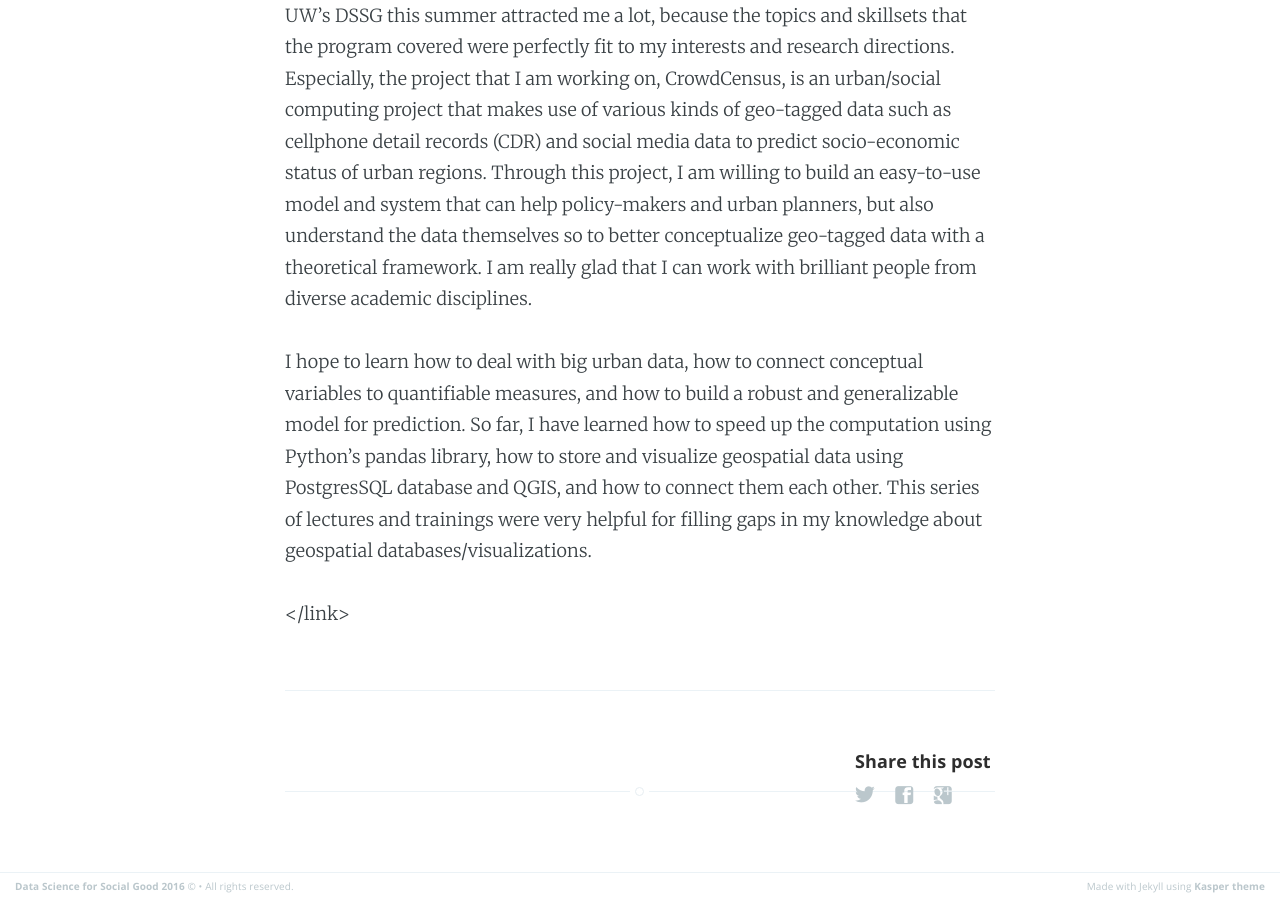
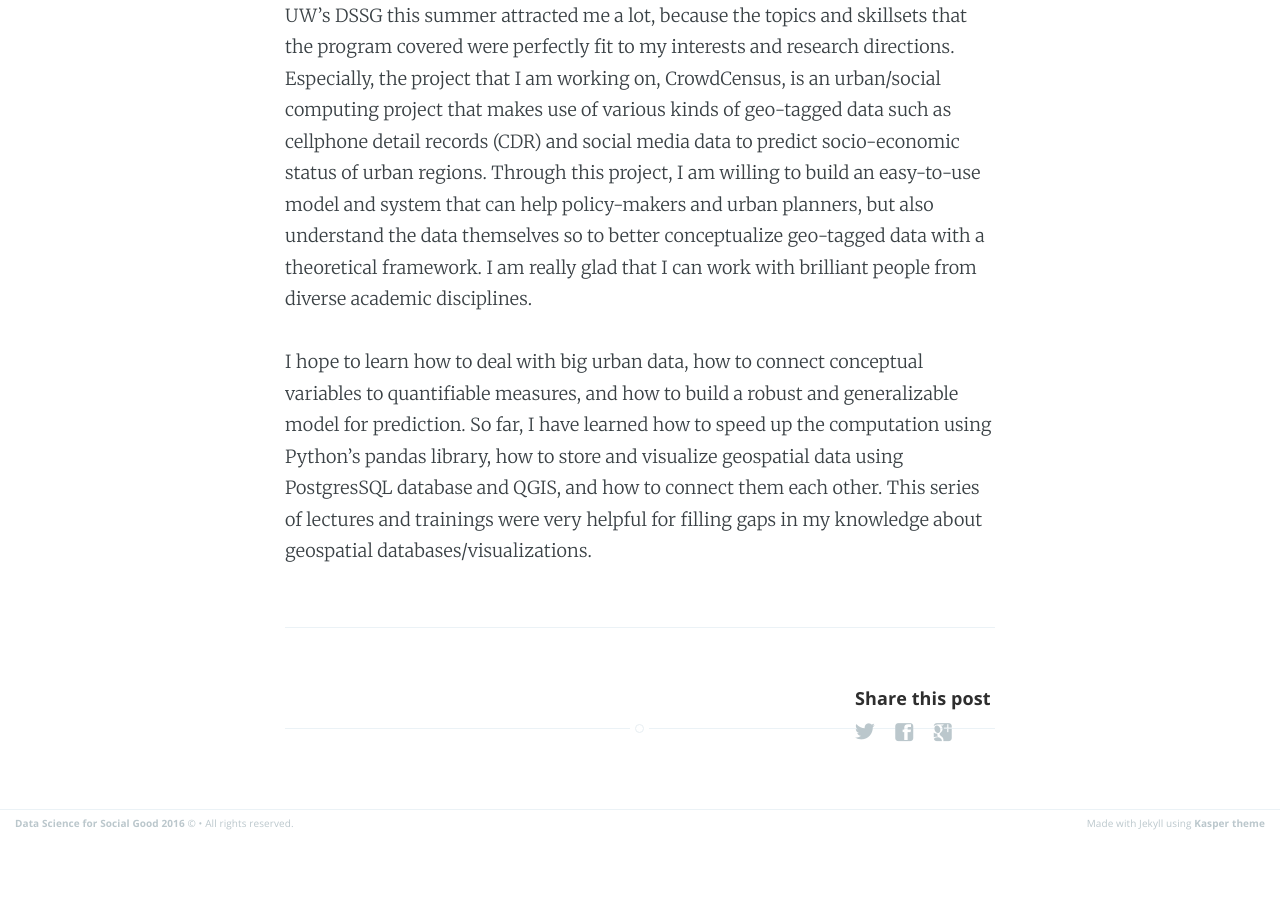
Before and after one commit to uwescience/DSSG2016, a Jekyll site: the page built from _posts/2016-06-24-myeong-intro.md, in a window 1280 px wide and 900 px high, scrolled down 1069 px. Built offline with Jekyll 4.4.1, drawn with Linux system fonts in a browser that asks for light colours; after the commit the page ends 1906 px from its top, so only the background shows below that.

Commit message:
move link to the end

```diff
--- a/_posts/2016-06-24-myeong-intro.md
+++ b/_posts/2016-06-24-myeong-intro.md
@@ -13,4 +13,4 @@
 
 I hope to learn how to deal with big urban data, how to connect conceptual variables to quantifiable measures, and how to build a robust and generalizable model for prediction. So far, I have learned how to speed up the computation using Python's pandas library, how to store and visualize geospatial data using PostgresSQL database and QGIS, and how to connect them each other. This series of lectures and trainings were very helpful for filling gaps in my knowledge about geospatial databases/visualizations.
 
-<link href="../assets/css/myeong.css" rel="stylesheet"></link>
+<link href="../assets/css/myeong.css" rel="stylesheet">
```
